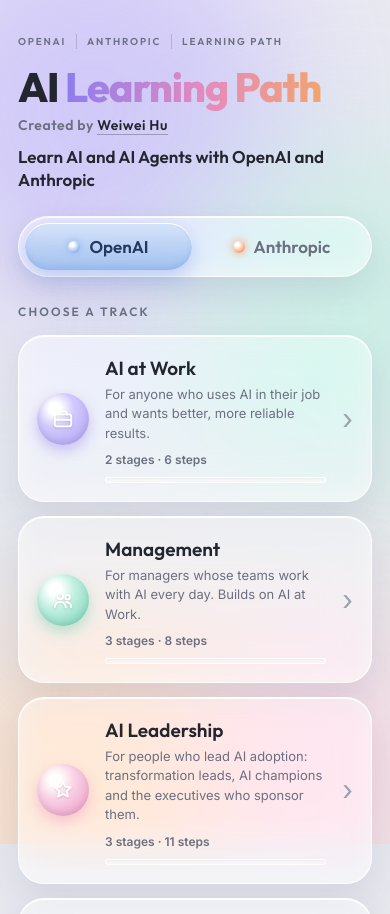
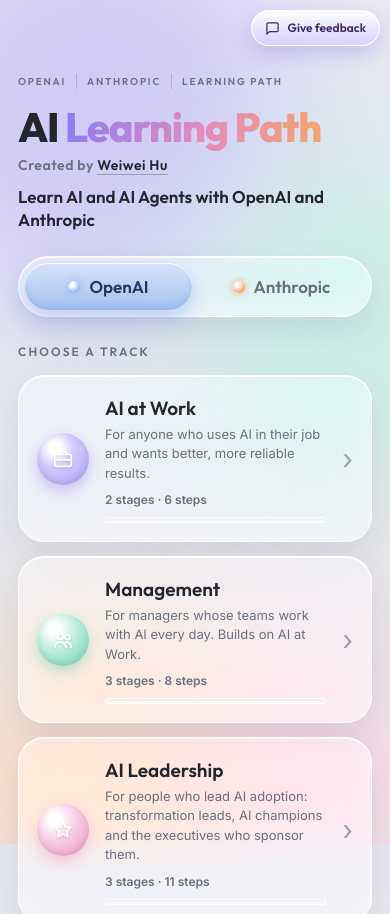
Before and after one commit to wei-wei-hu/ai-learning-hub, a plain HTML site: page docs/index.html in a window 390 px wide. Shown: the top 914 px of the page. Drawn offline with Linux system fonts and the light colour scheme.

Commit message:
Update feedback link
Co-Authored-By: Claude Fable 5.2 <noreply@anthropic.com>
Claude-Session: https://claude.ai/code/session_01BdwePaEpPAiDmq5pX3fjB4

```diff
--- a/docs/index.html
+++ b/docs/index.html
@@ -32,6 +32,7 @@ a{color:inherit;text-decoration:none}
 .wrap{max-width:740px;margin:0 auto;padding:34px 18px 60px}
 .glass{background:var(--glass);backdrop-filter:blur(22px) saturate(170%);-webkit-backdrop-filter:blur(22px) saturate(170%);border:1px solid var(--edge);border-radius:26px;
  box-shadow:0 14px 34px rgba(72,78,120,.12),inset 0 1px 0 rgba(255,255,255,.95),inset 0 -10px 22px rgba(255,255,255,.28)}
+.fb{position:fixed;top:14px;right:14px;z-index:60;display:inline-flex;align-items:center;gap:8px;padding:10px 16px;border-radius:999px;font-family:Outfit,system-ui,sans-serif;font-size:13px;font-weight:600;color:#3d2a6b;text-decoration:none;background:linear-gradient(180deg,rgba(255,255,255,.92),rgba(214,206,252,.9));border:1.5px solid rgba(255,255,255,.95);box-shadow:0 8px 20px rgba(120,100,220,.28),inset 0 1px 0 #fff;backdrop-filter:blur(14px);-webkit-backdrop-filter:blur(14px)}.fb:hover{color:#2a1b52;box-shadow:0 10px 24px rgba(120,100,220,.4),inset 0 1px 0 #fff}.fb:focus-visible{outline:2px solid #7c6cf0;outline-offset:2px}@media(max-width:600px){.fb{position:absolute;top:10px;right:10px;padding:8px 13px;font-size:12px}section>*:first-child{margin-top:40px}}
 .kicker{display:flex;gap:14px;font-family:Outfit,system-ui,-apple-system,"Segoe UI",sans-serif;font-size:11px;font-weight:600;letter-spacing:.18em;text-transform:uppercase;color:var(--sub)}
 .kicker span+span{padding-left:14px;border-left:1px solid rgba(0,0,0,.15)}
 h1{white-space:nowrap;font-family:Outfit,system-ui,-apple-system,"Segoe UI",sans-serif;font-weight:800;font-size:clamp(34px,10.5vw,64px);line-height:.98;letter-spacing:-.025em;margin:18px 0 12px}
@@ -187,6 +188,7 @@ footer{flex-direction:column;gap:6px;text-align:center;align-items:center;letter
 <div class="bg"><i></i><i></i><i></i><i></i></div>
 <svg width="0" height="0" style="position:absolute"><defs><linearGradient id="grad" x1="0" y1="0" x2="1" y2="1"><stop offset="0" stop-color="#a99cf2"/><stop offset=".55" stop-color="#f2a9cf"/><stop offset="1" stop-color="#f7b98a"/></linearGradient></defs></svg>
 <div class="wrap">
+ <a class="fb" href="https://forms.gle/9DdkzDKoyQURQJJZ9" target="_blank" rel="noopener"><svg aria-hidden="true" width="15" height="15" viewBox="0 0 24 24" fill="none" stroke="currentColor" stroke-width="2" stroke-linecap="round" stroke-linejoin="round"><path d="M21 15a2 2 0 0 1-2 2H7l-4 4V5a2 2 0 0 1 2-2h14a2 2 0 0 1 2 2z"/></svg>Give feedback</a>
  <section id="home">
   <div class="kicker"><span>OpenAI</span><span>Anthropic</span><span>Learning path</span></div>
   <h1>AI <em>Learning Path</em></h1>
```
Also changed, not shown: 1 other file.
